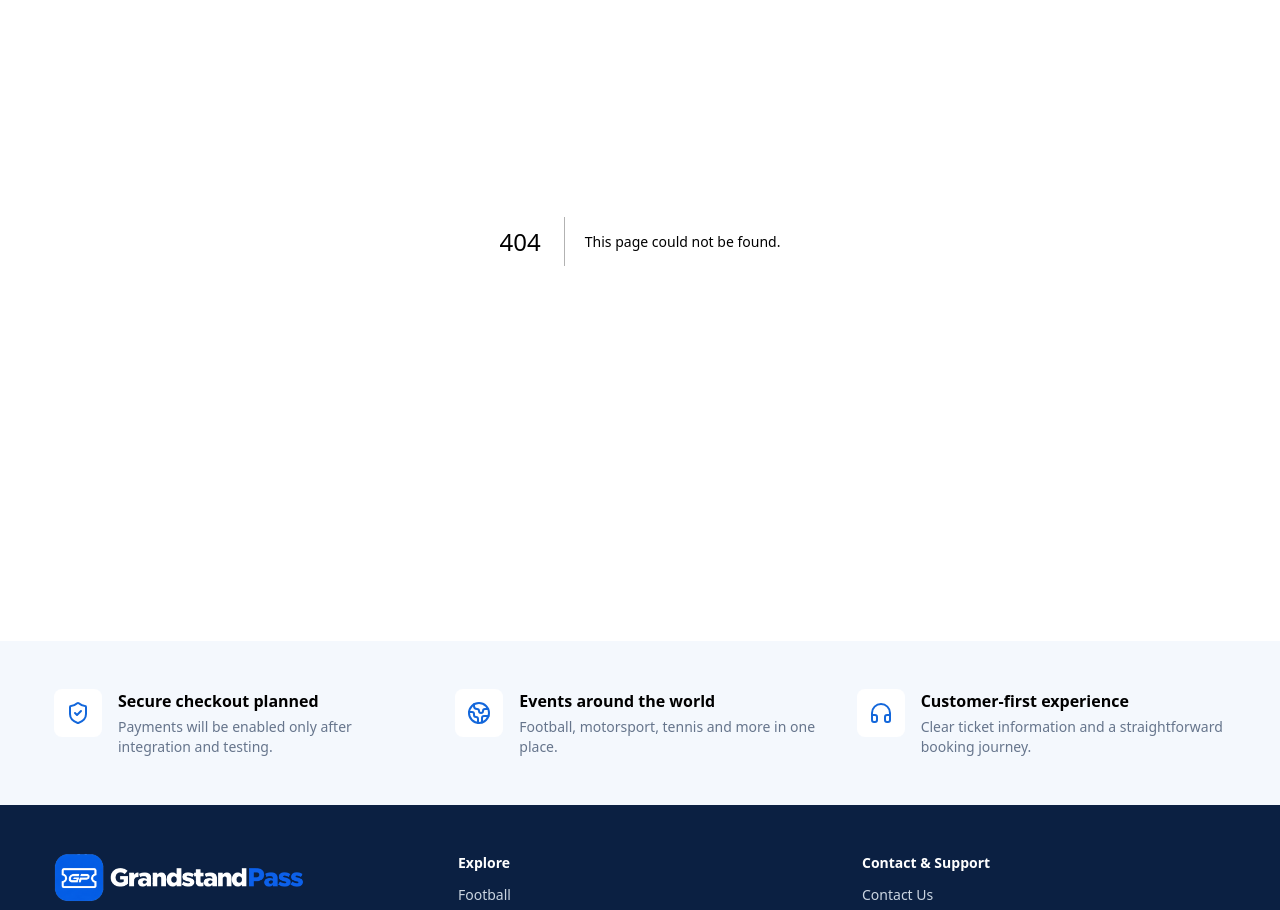
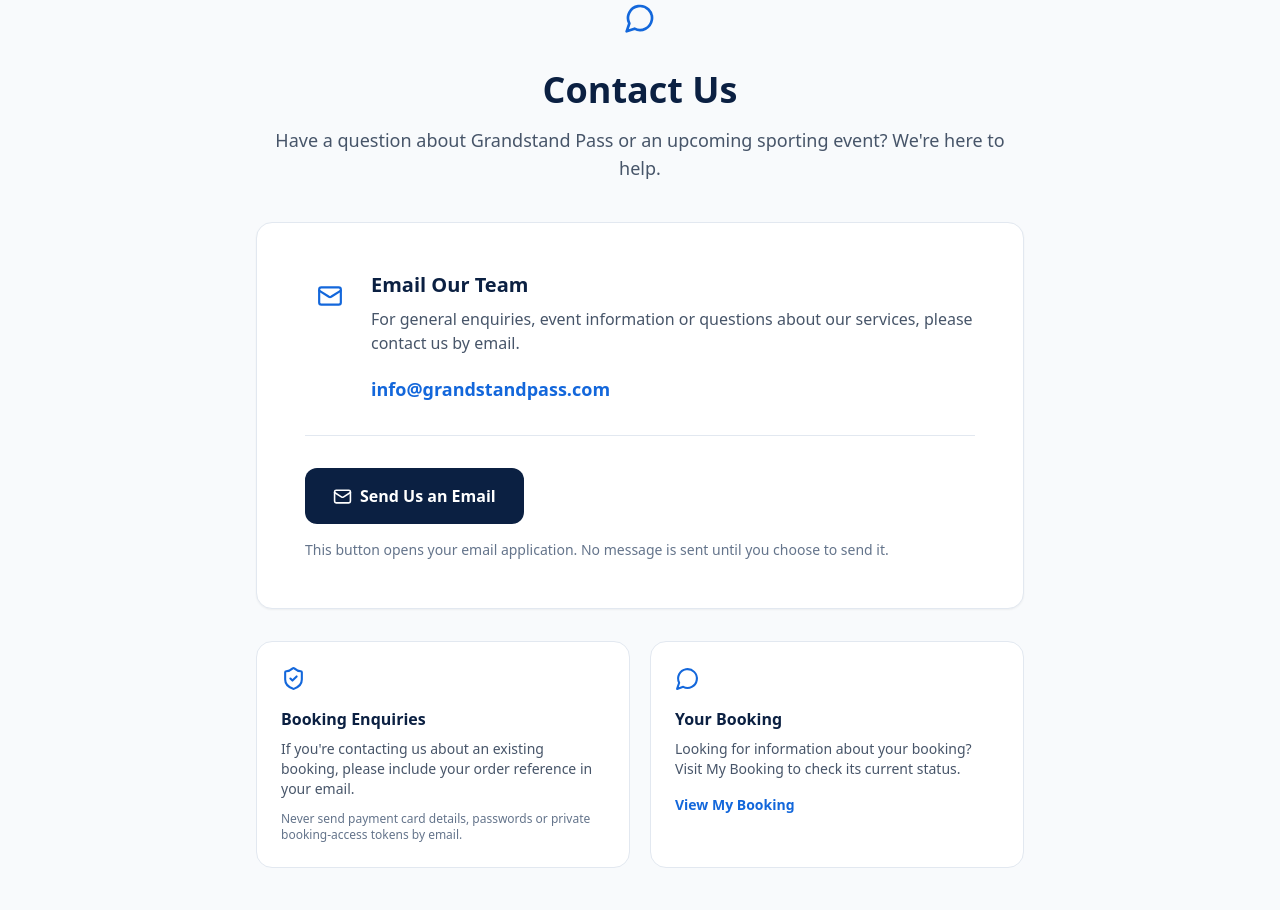
Before and after one commit to gpmotorsporttours-ai/GrandstandPass, a Next.js app: page /contact in a window 1280 px wide. Before the commit this address had no page. Shown: the part 240-1150 px from the top of the page. Built offline with nearby package versions, Linux system fonts and the light colour scheme.

Commit message:
Add Grandstand Pass Contact Us page

```diff
--- /dev/null
+++ b/app/contact/page.tsx
@@ -0,0 +1,149 @@
+
+import Link from 'next/link';
+import {
+  ArrowLeft,
+  Mail,
+  MessageCircle,
+  ShieldCheck,
+} from 'lucide-react';
+
+export const metadata = {
+  title: 'Contact Us | Grandstand Pass',
+  description:
+    'Contact Grandstand Pass for general enquiries and assistance with sports event tickets.',
+};
+
+export default function ContactPage() {
+  return (
+    <main className="min-h-screen bg-slate-50">
+      <section className="bg-ice border-b">
+        <div className="container-wide py-5">
+          <Link
+            href="/"
+            className="inline-flex items-center gap-2 text-sm font-semibold text-navy hover:underline"
+          >
+            <ArrowLeft size={16} />
+            Back to Home
+          </Link>
+        </div>
+      </section>
+
+      <section className="container-wide py-12 md:py-20">
+        <div className="mx-auto max-w-3xl">
+          <div className="text-center mb-10">
+            <div className="mx-auto mb-5 flex h-16 w-16 items-center justify-center rounded-2xl bg-blue-50 text-blue">
+              <MessageCircle size={32} />
+            </div>
+
+            <h1 className="text-3xl md:text-4xl font-black text-navy">
+              Contact Us
+            </h1>
+
+            <p className="mt-4 text-lg text-slate-600">
+              Have a question about Grandstand Pass
+              or an upcoming sporting event?
+              We're here to help.
+            </p>
+          </div>
+
+          <div className="rounded-2xl border border-slate-200 bg-white p-8 md:p-12 shadow-sm">
+            <div className="flex items-start gap-4">
+              <div className="rounded-xl bg-blue-50 p-3 text-blue">
+                <Mail size={26} />
+              </div>
+
+              <div>
+                <h2 className="text-xl font-black text-navy">
+                  Email Our Team
+                </h2>
+
+                <p className="mt-2 text-slate-600">
+                  For general enquiries, event information
+                  or questions about our services,
+                  please contact us by email.
+                </p>
+
+                <a
+                  href="mailto:info@grandstandpass.com"
+                  className="mt-5 inline-block break-all text-lg font-bold text-blue hover:underline"
+                >
+                  info@grandstandpass.com
+                </a>
+              </div>
+            </div>
+
+            <div className="mt-8 border-t border-slate-200 pt-8">
+              <a
+                href="mailto:info@grandstandpass.com?subject=Grandstand%20Pass%20Enquiry"
+                className="inline-flex items-center justify-center gap-2 rounded-xl bg-navy px-7 py-4 font-bold text-white hover:opacity-90 transition-opacity"
+              >
+                <Mail size={19} />
+                Send Us an Email
+              </a>
+
+              <p className="mt-4 text-sm text-slate-500">
+                This button opens your email application.
+                No message is sent until you choose to send it.
+              </p>
+            </div>
+          </div>
+
+          <div className="mt-8 grid gap-5 md:grid-cols-2">
+            <div className="rounded-2xl border border-slate-200 bg-white p-6">
+              <ShieldCheck
+                size={25}
+                className="text-blue mb-4"
+              />
+
+              <h3 className="font-bold text-navy">
+                Booking Enquiries
+              </h3>
+
+              <p className="mt-2 text-sm text-slate-600">
+                If you're contacting us about an existing
+                booking, please include your order
+                reference in your email.
+              </p>
+
+              <p className="mt-3 text-xs text-slate-500">
+                Never send payment card details,
+                passwords or private booking-access
+                tokens by email.
+              </p>
+            </div>
+
+            <div className="rounded-2xl border border-slate-200 bg-white p-6">
+              <MessageCircle
+                size={25}
+                className="text-blue mb-4"
+              />
+
+              <h3 className="font-bold text-navy">
+                Your Booking
+              </h3>
+
+              <p className="mt-2 text-sm text-slate-600">
+                Looking for information about
+                your booking? Visit My Booking
+                to check its current status.
+              </p>
+
+              <Link
+                href="/my-booking"
+                className="mt-4 inline-block text-sm font-bold text-blue hover:underline"
+              >
+                View My Booking
+              </Link>
+            </div>
+          </div>
+
+          <p className="mt-10 text-center text-sm text-slate-500">
+            Grandstand Pass is currently in development.
+            Ticket purchases and live bookings are not
+            yet available through this website.
+          </p>
+        </div>
+      </section>
+    </main>
+  );
+}
```
